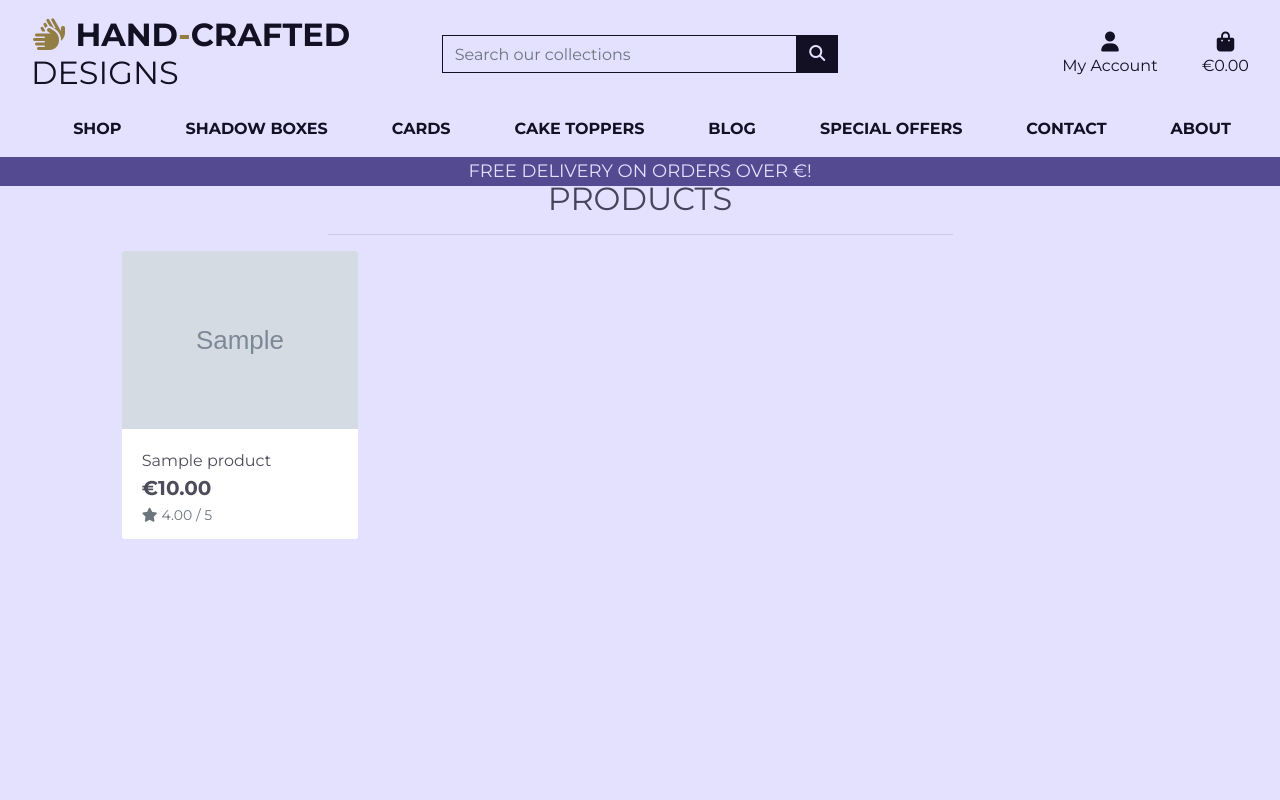
After one commit to JayaSurya-Dev/hand-crafted-paper-e-commerce, a Django app: page /products/ in a window 1280 px wide. The commit adds this page. Run offline with Django 3.2, Linux system fonts and the light colour scheme; tables that the repository leaves empty hold one stand-in row (values such as "Sample post"); grey boxes marked "Sample" are stand-in pictures; some libraries are stand-ins or nearby versions.

Commit message:
Add product_list view and template

```diff
--- a/hand_crafted/urls.py
+++ b/hand_crafted/urls.py
@@ -22,4 +22,5 @@ urlpatterns = [
     path('admin/', admin.site.urls),
     path('accounts/', include('allauth.urls')),
     path('', include('home.urls', namespace='home')),
+    path('products/', include('products.urls', namespace='products')),
 ] + static(settings.MEDIA_URL, document_root=settings.MEDIA_ROOT)
--- a/home/templates/home/index.html
+++ b/home/templates/home/index.html
@@ -17,7 +17,7 @@
                     <strong>Shop Our Collections here</strong>
                 </h1>
                 <div class="my-5">
-                    <a href="#" class="shop-now-button btn btn-lg rounded-0 text-uppercase py-3">Shop Now</a>
+                    <a href="{% url 'products:product_list' %}" class="shop-now-button btn btn-lg rounded-0 text-uppercase py-3">Shop Now</a>
                 </div>
             </div>
         </div>
--- /dev/null
+++ b/products/templates/products/list.html
@@ -0,0 +1,79 @@
+{% extends "base.html" %}
+{% load static %}
+
+{% block page_header %}
+    <div class="container header-container">
+        <div class="row">
+            <div class="col"></div>
+        </div>
+    </div>
+{% endblock page_header %}
+
+{% block content %}
+    <div class="overlay"></div>
+    <div class="container-fluid">
+        <div class="row">
+            <div class="col text-center mt-3">
+                <h2 class="logo-font">Products</h2>
+                <hr class="w-50 mb-1">
+            </div>
+        </div>
+        <div class="row">
+            <div class="product-container col-10 offset-1">
+                <div class="row mt-1 mb-2"></div>
+                <div class="row">
+                    {% for product in products %}
+                        <div class="col-sm-6 col-md-6 col-lg-4 col-xl-3">
+                            <div class="card h-100 border-0">
+                                {% if product.image %}
+                                <a href="">
+                                    <img class="card-img-top img-fluid" src="{{ product.image.url }}" alt="{{ product.name }}">
+                                </a>
+                                {% else %}
+                                <a href="">
+                                    <img class="card-img-top img-fluid" src="{{ MEDIA_URL }}noimage.png" alt="{{ product.name }}">
+                                </a>
+                                {% endif %}
+                                <div class="card-body pb-0">
+                                    <p class="mb-0">{{ product.name }}</p>
+                                </div>
+                                <div class="card-footer bg-white pt-0 border-0 text-left">
+                                    <div class="row">
+                                        <div class="col">
+                                            <p class="lead mb-0 text-left font-weight-bold">€{{ product.price }}</p>
+                                            {% if product.rating %}
+                                                <small class="text-muted"><i class="fas fa-star mr-1"></i>{{ product.rating }} / 5</small>
+                                            {% else %}
+                                                <small class="text-muted">No Rating</small>
+                                            {% endif %}
+                                        </div>
+                                    </div>
+                                </div>
+                            </div>
+                        </div>
+                        {% if forloop.counter|divisibleby:1 %}
+                            <div class="col-12 d-sm-none mb-5">
+                                <hr>
+                            </div>
+                        {% endif %}
+                        {% if forloop.counter|divisibleby:2 %}
+                            <div class="col-12 d-none d-sm-block d-md-block d-lg-none mb-5">
+                                <hr>
+                            </div>
+                        {% endif %}
+                        {% if forloop.counter|divisibleby:3 %}
+                            <div class="col-12 d-none d-lg-block d-xl-none mb-5">
+                                <hr>
+                            </div>
+                        {% endif %}
+                        {% if forloop.counter|divisibleby:4 %}
+                            <div class="col-12 d-none d-xl-block mb-5">
+                                <hr>
+                            </div>
+                        {% endif %}
+                    {% endfor %}
+                </div>
+            </div>
+        </div>
+    </div>
+{% endblock content %}
--- /dev/null
+++ b/products/urls.py
@@ -0,0 +1,8 @@
+from django.urls import path
+from . import views
+
+app_name = 'products'
+
+urlpatterns = [
+    path('', views.product_list, name='product_list'),
+]
--- a/products/views.py
+++ b/products/views.py
@@ -1,3 +1,20 @@
 from django.shortcuts import render
+from .models import Category, Product
 
-# Create your views here.
+
+def product_list(request):
+    """
+    Display a list of all products, including sorting and search queries
+    Parameters:
+        request (HttpRequest): the HTTP request object
+    Returns:
+        HttpResponse: the HTTP response object with the rendered template
+    """
+    products = Product.objects.all()
+
+    template = ["products/list.html"]
+    context = {
+        'products': products,
+    }
+
+    return render(request, template, context)
--- a/static/css/base.css
+++ b/static/css/base.css
@@ -116,6 +116,16 @@ body {
     color: #121022 !important;
 }
 
+.overlay {
+    height: 100%;
+    width: 100%;
+    top: 0;
+    left: 0;
+    position: fixed;
+    background: #e4e0ff;
+    z-index: -1;
+}
+
 /* header>input[type="text"]:hover {
     background-color: #d0b360;
 } */
--- a/templates/includes/main-nav.html
+++ b/templates/includes/main-nav.html
@@ -13,7 +13,7 @@
                 <a href="#" class="dropdown-item">By Price</a>
                 <a href="#" class="dropdown-item">By Rating</a>
                 <a href="#" class="dropdown-item">By Category</a>
-                <a href="#" class="dropdown-item">All Products</a>
+                <a href="{% url 'products:product_list' %}" class="dropdown-item">All Products</a>
             </div>
         </li>
 
```
Also changed, not shown: products/admin.py (+37 -2 lines), media/cake-topper-by-george-h-pixabay.WebP (added), media/noimage.png (added), media/wedding-cake-topper.WebP (added).
